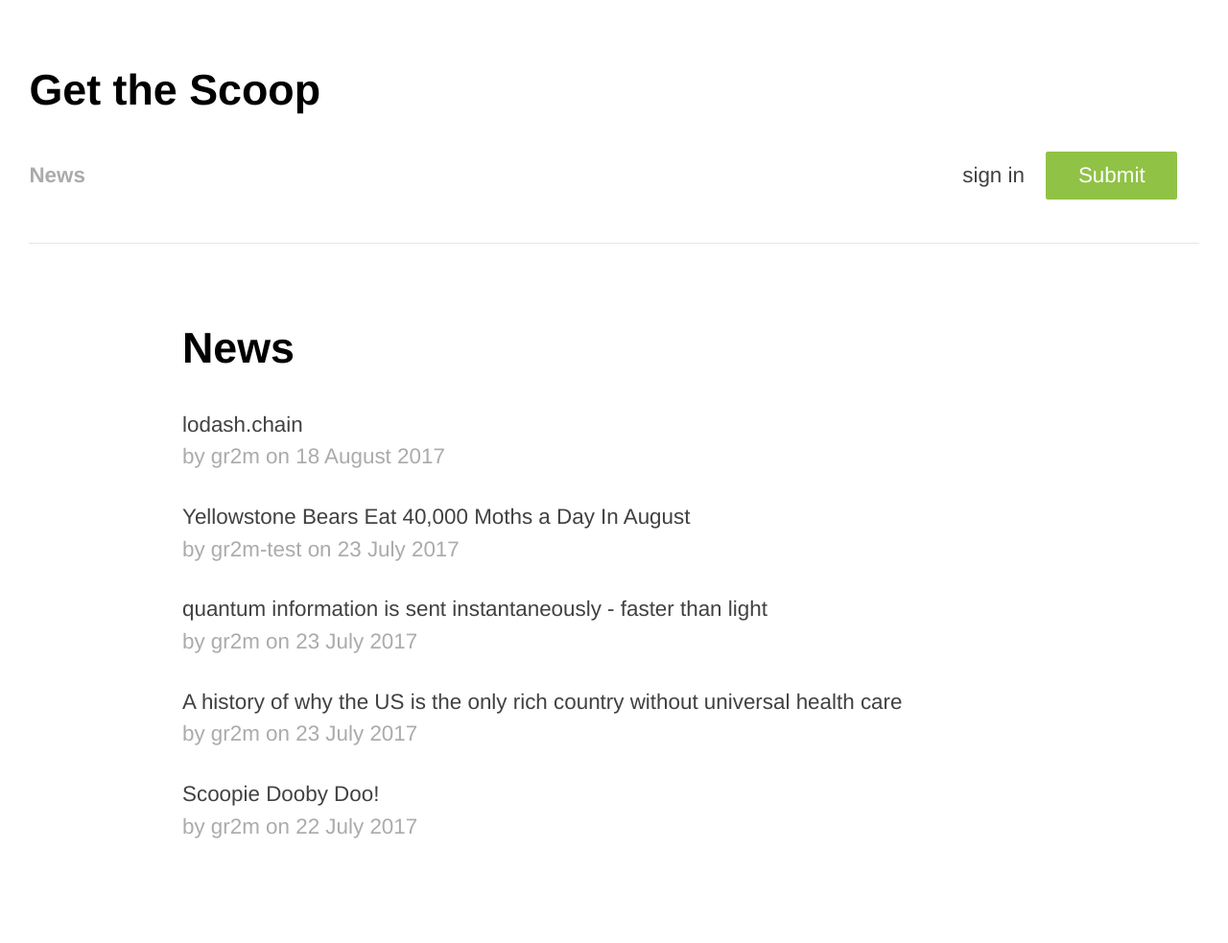
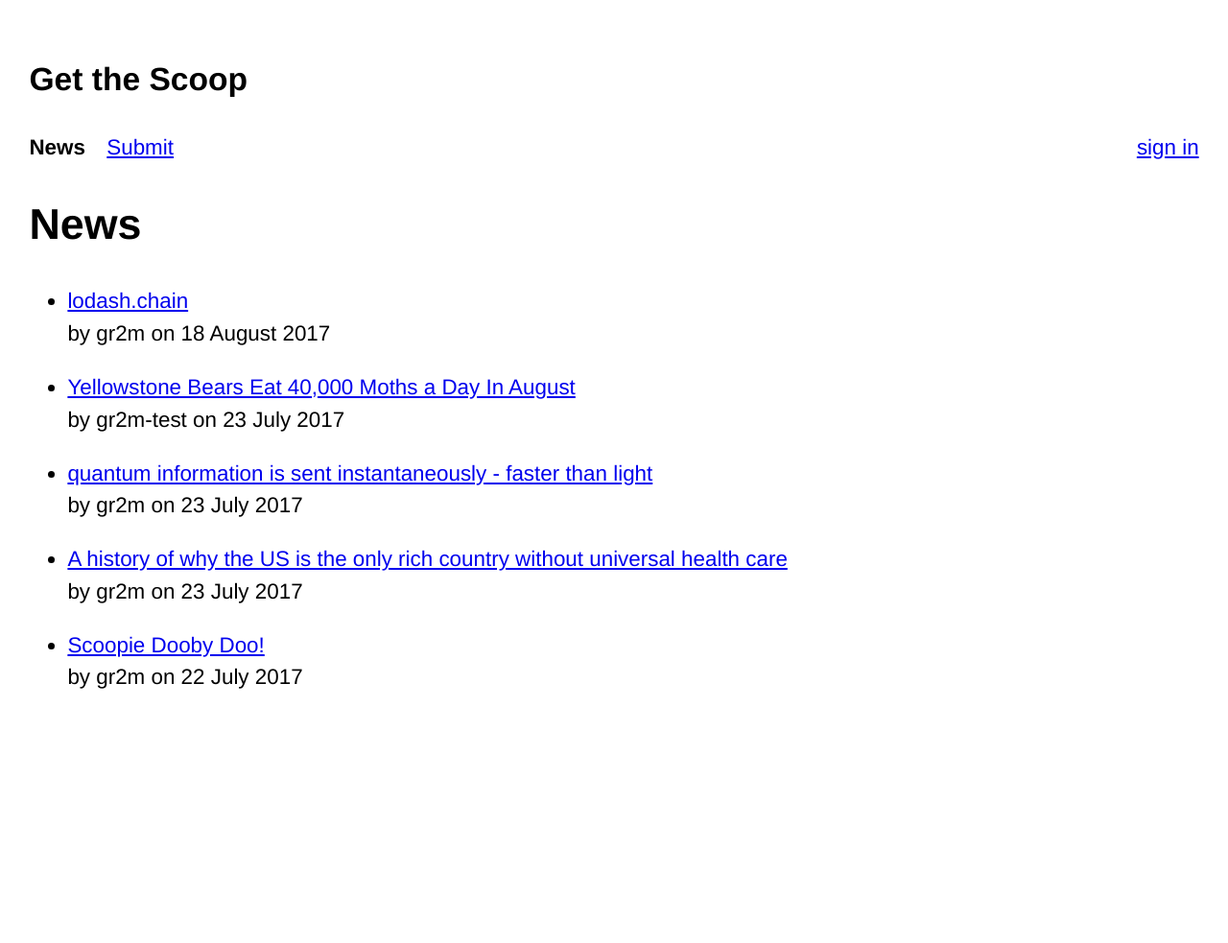
Before and after one commit to octonews/octonews, a Jekyll site: the page built from index.md, in a window 1280 px wide. Shown: the whole page at 96% size. Built offline with Jekyll 4.4.1, drawn with Linux system fonts in a browser that asks for light colours; nearby versions of some CDN libraries; after the commit the page ends 900 px from its top, so only the background shows below that.

Commit message:
Revert "add styling and change layout 💅"
This reverts commit 4ea2d3aa56236734227685547c2a97f10a766484.

```diff
--- a/_layouts/default.html
+++ b/_layouts/default.html
@@ -5,23 +5,22 @@
 
   <body data-account-status>
 
-    <h1>{{ site.title }}</h1>
-
     <header>
+      <h2>{{ site.title }}</h2>
       <ul>
         <li {% if page.url == '/' %}class="active"{% endif %}><a href="/">News</a></li>
+        <li {% if page.url == '/submit/' %}class="active"{% endif %}><a href="/submit">Submit</a></li>
         <li id="pending" {% if page.url == '/pending/' %}class="active"{% endif %}><a href="/pending">Pending <span>…</span></a></li>
-        <li id="account"><!-- populated in main.js --></li>
-        <li class="submit" {% if page.url == '/submit/' %}class="active"{% endif %}><a href="/submit">Submit</a></li>
-
+        <li id="account">
+          <!-- populated in main.js -->
+        </li>
       </ul>
     </header>
 
     <main class="page-content" aria-label="Content">
+      <h1>{{ page.title }}</h1>
 
       <div class="wrapper">
-        <h1>{{ page.title }}</h1>
-
         {{ content }}
       </div>
     </main>
--- a/assets/main.css
+++ b/assets/main.css
@@ -1,29 +1,11 @@
 * {
   font-family: "Helvetica Neue", Helvetica, sans-serif;
-  -webkit-font-smoothing: antialiased;
 }
 
 body {
   font-size: 1.4em;
-  font-weight: normal;
   line-height: 1.5;
   padding: 1em;
-}
-
-ul {
-    padding: 0;
-    list-style-type: none;
-}
-
-li {
-  list-style: none;
-  color: #ABABAB;
-}
-
-a {
-  font-weight: 500;
-  text-decoration: none;
-  color: #414141;
 }
 
 input {
@@ -60,36 +42,6 @@ button:focus {
   background: rgb(124, 174, 50); /* @dark-lime */
   text-decoration: none;
   color: white;
-}
-
-.submit {
-  background: rgb(144, 194, 70); /* @lime */
-  padding: 0.375em 1.5em;
-  border-radius: 0.1em;
-}
-.submit a {
-  color: white;
-  text-decoration: none;
-}
-
-#account {
-  padding-right: 1em;
-}
-
-.wrapper {
-  padding: 2em 0 2em 0;
-  margin-right: auto;
-  margin-left: auto;
-  max-width: 900px;
-}
-
-.wrapper p:last-child {
-  padding-bottom: 0.3em;
-}
-
-header {
-  padding-bottom: 2em;
-  border-bottom: 1px solid #E6E6E6;
 }
 
 header ul {
```
